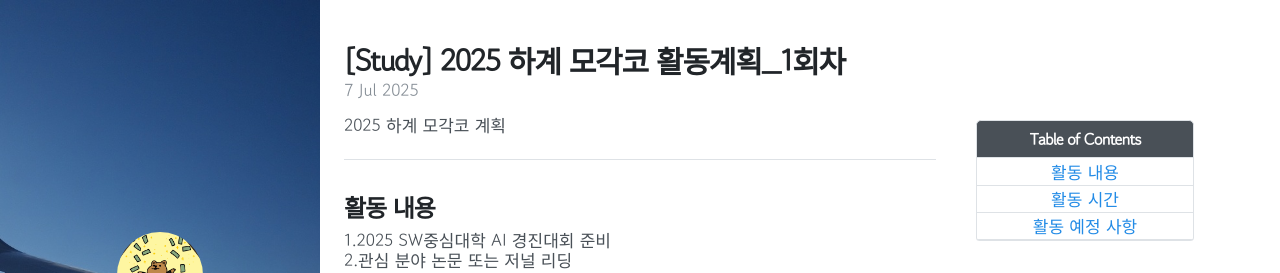
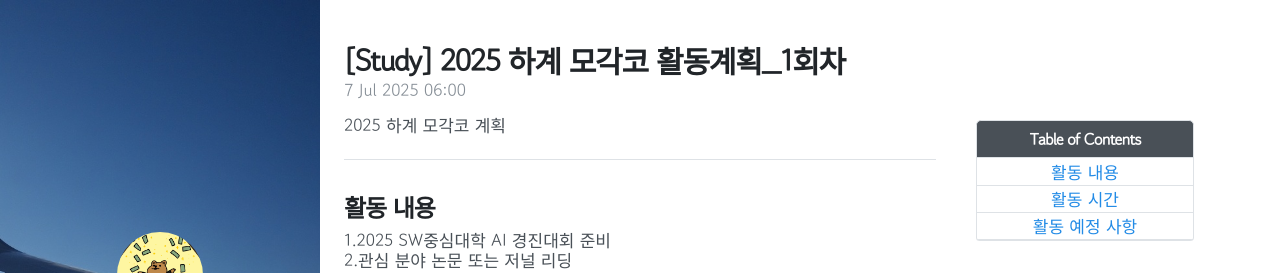
Before and after one commit to Ludence8/Ludence8.github.io, a Jekyll site: the page built from _posts/2025-07-07-mogakco_plan.md, in a window 1280 px wide and 900 px high. Shown: the top 273 px of the window. Built offline with Jekyll 4.4.1, drawn with Linux system fonts in a browser that asks for light colours; nearby versions of some CDN libraries; comment, search, counter and statistics services are not loaded.

Commit message:
블로그 작성

```diff
--- a/_layouts/post.html
+++ b/_layouts/post.html
@@ -5,7 +5,7 @@ layout: default
 <article class="post">
   <h1 class="post-title">{{ page.title }}</h1>
   <div class="post-meta">
-    {%- assign date_format = site.date_format | default: "%-d %b %Y" -%}
+    {%- assign date_format = site.date_format | default: "%-d %b %Y %H:%M" -%}
     <time datetime="{{ page.date | date_to_xmlschema }}" itemprop="datePublished">{{ page.date | date: date_format }}</time>
     {%- if page.last_modified_at -%}
       <span> ~ </span>
```
